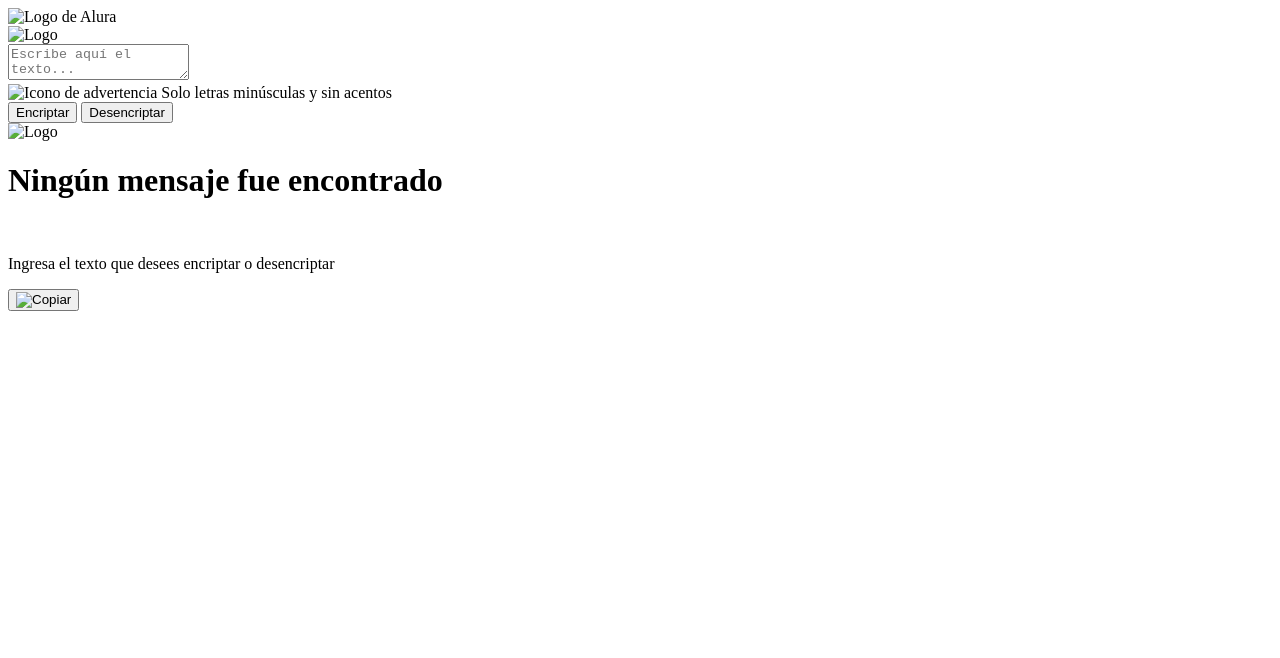
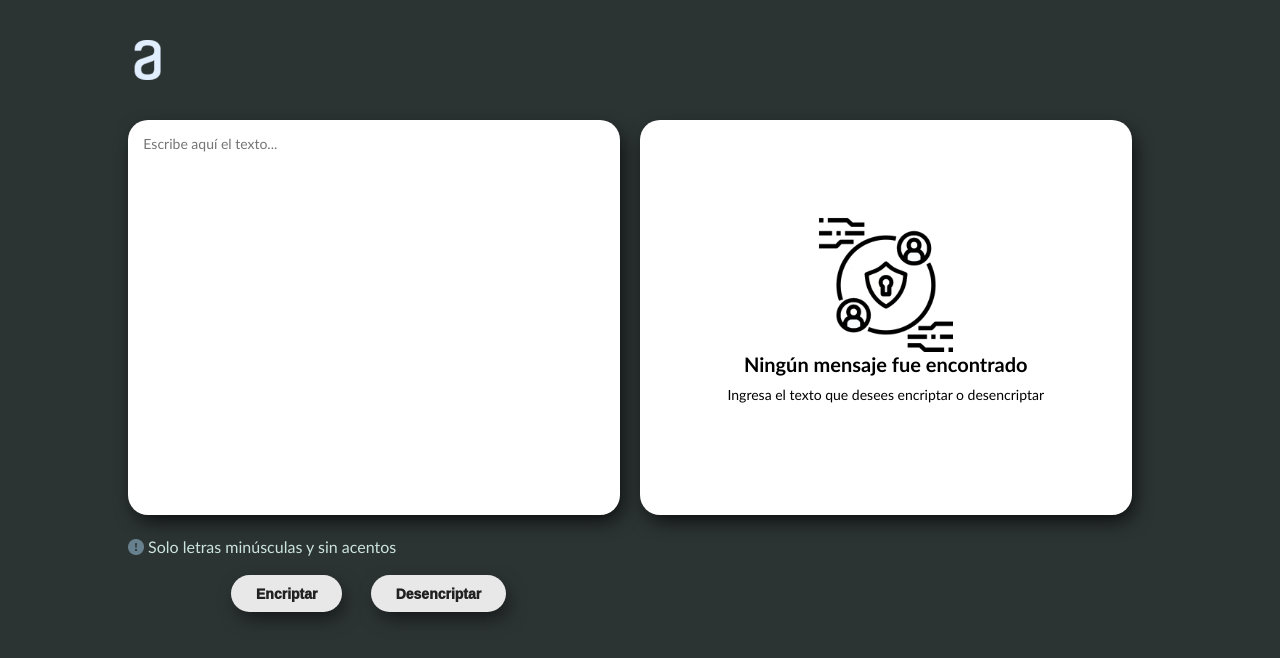
Before and after one commit to JoseAntSA/Encriptador, a plain HTML site: page index.html in a window 1280 px wide. Drawn offline with Linux system fonts and the light colour scheme.

Commit message:
CSS e imagenes del encriptador
Subido por José Antonio

```diff
--- /dev/null
+++ b/css/reset.css
@@ -0,0 +1,49 @@
+/* http://meyerweb.com/eric/tools/css/reset/
+   v2.0 | 20110126
+   License: none (public domain)
+*/
+
+html, body, div, span, applet, object, iframe,
+h1, h2, h3, h4, h5, h6, p, blockquote, pre,
+a, abbr, acronym, address, big, cite, code,
+del, dfn, em, img, ins, kbd, q, s, samp,
+small, strike, strong, sub, sup, tt, var,
+b, u, i, center,
+dl, dt, dd, ol, ul, li,
+fieldset, form, label, legend,
+table, caption, tbody, tfoot, thead, tr, th, td,
+article, aside, canvas, details, embed,
+figure, figcaption, footer, header, hgroup,
+menu, nav, output, ruby, section, summary,
+time, mark, audio, video {
+	margin: 0;
+	padding: 0;
+	border: 0;
+	font-size: 100%;
+	font: inherit;
+	vertical-align: middle;
+	/* margin: 0 auto; */
+}
+/* HTML5 display-role reset for older browsers */
+article, aside, details, figcaption, figure,
+footer, header, hgroup, menu, nav, section {
+	display: block;
+}
+body {
+	line-height: 1;
+}
+ol, ul {
+	list-style: none;
+}
+blockquote, q {
+	quotes: none;
+}
+blockquote:before, blockquote:after,
+q:before, q:after {
+	content: '';
+	content: none;
+}
+table {
+	border-collapse: collapse;
+	border-spacing: 0;
+}
--- /dev/null
+++ b/css/style.css
@@ -0,0 +1,255 @@
+:root{
+	--azul1: #2C3333;
+	--azul2: #2E4F4F;
+	--azul3: #0E8388;
+	--azul4: #CBE4DE;
+    --blanco: #e8e8e8;
+    --negro: #212121;
+	--fuente: 'Trebuchet MS';
+}
+
+body{
+    background: var(--azul1);
+    font-family: var(--fuente);
+    font-size: 16px;
+}
+
+.contHeader{
+    position: relative;
+}
+
+.contEncabezado{
+    position: absolute;
+    display: inline;
+    top: 0;
+    left: 0;
+    right: 0;
+    margin: 0 auto;
+    text-align: center;
+}
+
+.contHeader, .contMain{
+    width:  80vw;
+    margin-inline: auto;
+    margin-top: 5vh;
+}
+
+.contMain{
+    display: block;
+    height: 65vh;
+}
+
+.contSubMain{
+    width:  100%;
+    height: 100%;
+    margin: 0 auto;
+}
+
+.advertencia{
+    color: var(--azul4);
+    margin: 20px 0;
+    vertical-align: middle;
+}
+
+.botones{
+    width: 94%;
+    text-align: center;
+}
+
+.btnEncriptar{
+    margin: 0 0 0 5%;
+}
+
+.btnEncriptar{
+    margin: 0 5% 0 0;
+}
+
+.btnGeneral{
+    /* width: 40%; */
+    padding: 10px 25px;
+    border: unset;
+    border-radius: 40px;
+    color: var(--negro);
+    z-index: 1;
+    background: var(--blanco);
+    position: relative;
+    font-weight: 1000;
+    font-size: 14px;
+    box-shadow: 4px 8px 19px -3px rgba(0,0,0,0.6);
+    transition: all 250ms;
+    overflow: hidden;
+}
+
+.btnGeneral::before {
+    content: "";
+    position: absolute;
+    top: 0;
+    left: 0;
+    height: 100%;
+    width: 0;
+    border-radius: 40px;
+    background-color: var(--azul2);
+    z-index: -1;
+    box-shadow: 4px 8px 19px -3px rgba(0,0,0,0.6);
+    transition: all 250ms
+}
+
+.btnGeneral:hover {
+    color: var(--blanco);
+}
+
+.btnGeneral:hover::before {
+    width: 100%;
+}
+
+
+.contDer{
+    text-align: right;
+}
+
+.txtArea, .txtSalida{
+    font-size: 14px;
+    font-family: var(--fuente);
+    background: white;
+    width: 94%;
+    padding: 3% 3%;
+    border-width: 0;
+    border-radius: 20px;
+    resize: none;
+    box-shadow: 4px 8px 19px -3px rgba(0,0,0,0.8);
+}
+
+.txtSalida{
+    display: flex;
+    align-items: center;
+    justify-content: center;
+}
+
+.contTmp{
+    text-align: center;
+}
+
+.imgLogo{
+    width: 0px;
+}
+
+h1{
+    font-weight: bold;
+    font-size: 20px;
+}
+
+.btnCopiar{
+    width: 0%;
+    background: none;
+    border: none;
+    text-align: left;
+    transition: 1s all;
+    cursor: pointer;
+}
+
+.btnCopiar:hover{
+    transform: scale(1.2);
+}
+
+.contCopiar{
+    text-align: right;
+}
+
+.imgCopiar{
+    width: 100%;
+
+}
+
+div.contTmp:last-child {
+    display: grid;
+    align-content: space-between;
+  }
+
+@media(max-width: 767px){
+    .contHeader{
+        height: 8vh;
+    }
+
+    .imgEncabezado2{
+        width: 30%;
+    }
+
+    .contSubMain{
+        height: 60%;
+        margin: 0 auto;
+    }
+
+    .btnGeneral{
+        width: 75%;
+        margin: 0;
+    }
+
+    .btnEncriptar{
+        margin: 0 0 5% 0;
+    }
+
+    .botones{
+        display: block;
+    }
+
+    .contDer{
+        margin-top: 25%;
+    }
+
+    .txtArea, .txtSalida{
+        height: 60%;
+    }
+
+}
+
+@media(min-width: 768px) and (max-width: 1023px){
+    .contHeader{
+        height: 12vh;
+    }
+
+    .imgEncabezado{
+        width: 10%;
+    }
+
+    .imgEncabezado2{
+        width: 25%;
+    }
+
+    .contSubMain{
+        height: 60%;
+        margin: 0 auto;
+    }
+
+    .txtArea, .txtSalida{
+        height: 60%;
+    }
+
+    .contTmp{
+        width: 100%;
+    }
+}
+
+@media(min-width: 1024px){
+    .imgEncabezado2{
+        width: 0;
+    }
+
+    .contMain{
+        display: flex;
+    }
+
+    .contSubMain{
+        width:  50%;
+        height: 100%;
+        margin: 0 auto;
+    }
+
+    .txtArea, .txtSalida{
+        width: 90%;
+        height: 70%;
+    }
+
+    .imgLogo{
+        width: 30%;
+    }
+}
--- a/index.html
+++ b/index.html
@@ -6,6 +6,8 @@
     <meta http-equiv="X-UA-Compatible" content="IE=edge">
     <meta name="viewport" content="width=device-width, initial-scale=1.0">
     <title>Encriptador - desencriptador</title>
+    <link rel="stylesheet" href="css/reset.css">
+    <link rel="stylesheet" href="css/style.css">
 </head>
 
 <body>
```
Also changed, not shown: img/Icono_Copiar.png (added), img/Logo.png (added), img/Logo_Alura.png (added), img/icono_adver.png (added).
